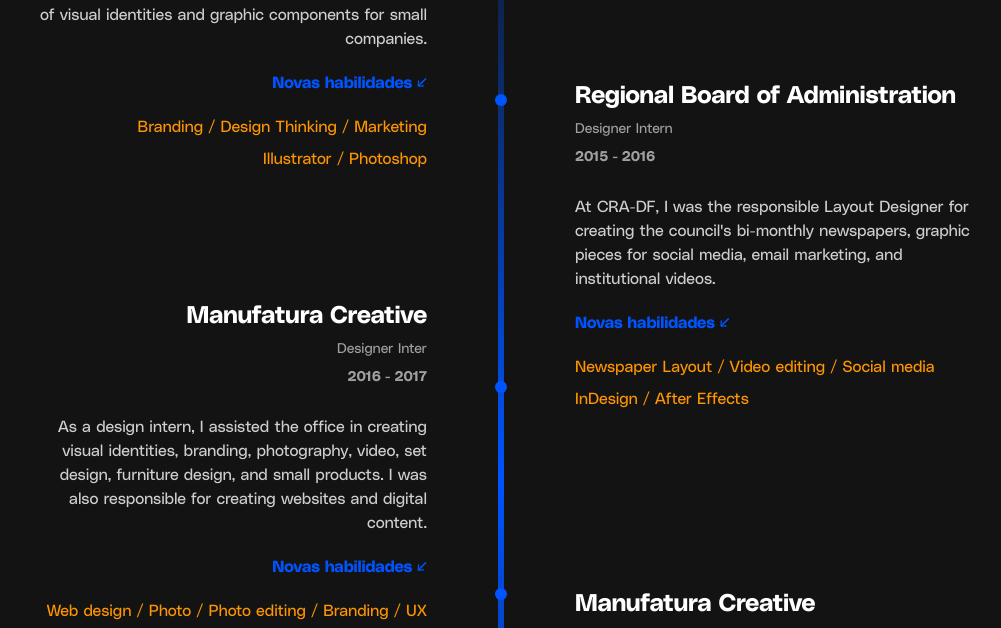
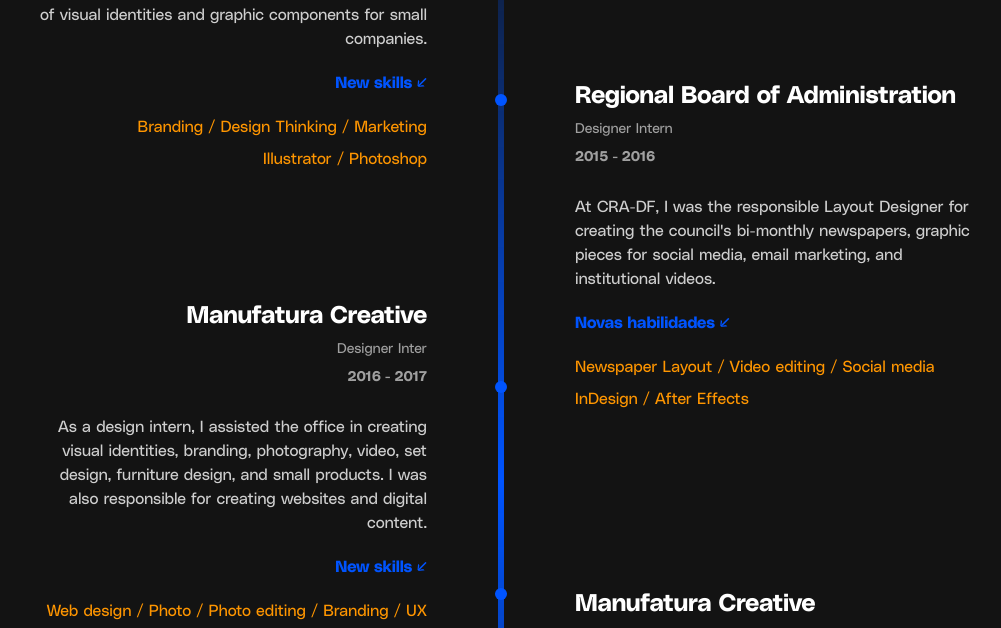
Before and after one commit to creisbarbosa/cassio-website, a Next.js app: page / in a window 1280 px wide. Shown: the part 1928-2556 px from the top of the page, without its empty margins (139-1140 px from the left). Built offline with nearby package versions, Linux system fonts and the light colour scheme.

Commit message:
English correction

```diff
--- a/src/components/Timeline.tsx
+++ b/src/components/Timeline.tsx
@@ -77,7 +77,7 @@
                   <strong className="text-sm font-normal text-white/60">{job.role}</strong>
                   <strong className="text-sm text-white/60">{job.period}</strong>
                   <p className="text-white/80 mt-5 max-w-[25rem]">{job.text}</p>
-                  <h3 className="text-cyan font-bold mt-3">Novas habilidades ↙</h3>
+                  <h3 className="text-cyan font-bold mt-3">New skills ↙</h3>
                   <p className="text-yellow mt-3 max-w-[25rem]">{job.firstSkills}</p>
                   <p className="text-yellow max-w-[25rem]">{job.secondSkills}</p>
                 </div>
--- a/src/pages/works.tsx
+++ b/src/pages/works.tsx
@@ -69,7 +69,7 @@
   {
     id: 8,
     title: "Artis Sonatus",
-    href: "https://www.figma.com/proto/THvwqXHq5KDUgcYva82X5G/Artis---Sonatus?node-id=232%3A1348&starting-point-node-id=232%3A1348&scaling=scale-down",
+    href: "https://www.figma.com/proto/THvwqXHq5KDUgcYva82X5G/Artis---Sonatus?page-id=0%3A1&node-id=712%3A1348&viewport=875%2C-58%2C0.09&scaling=scale-down-width&starting-point-node-id=712%3A1348&show-proto-sidebar=1&hide-ui=1",
     cover: ArtisSonatus,
     tag: "UX"
   },
```
